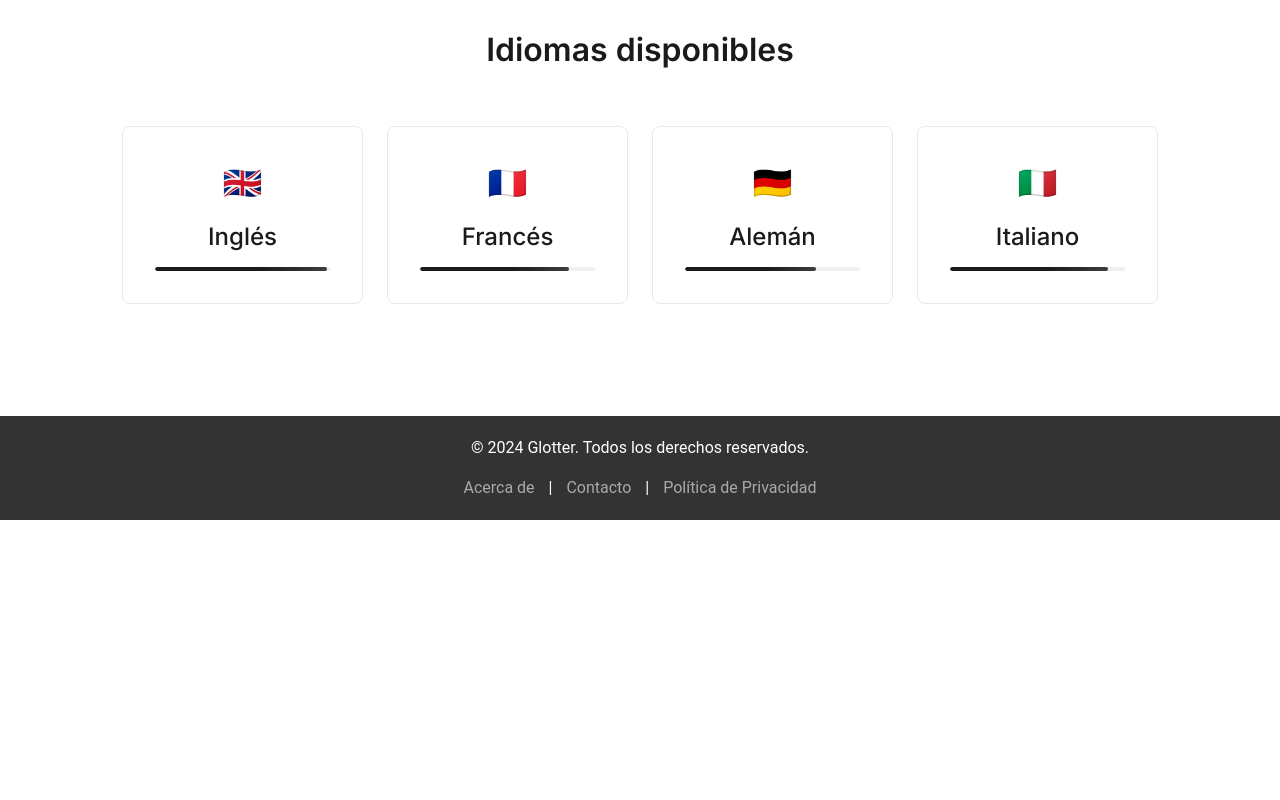
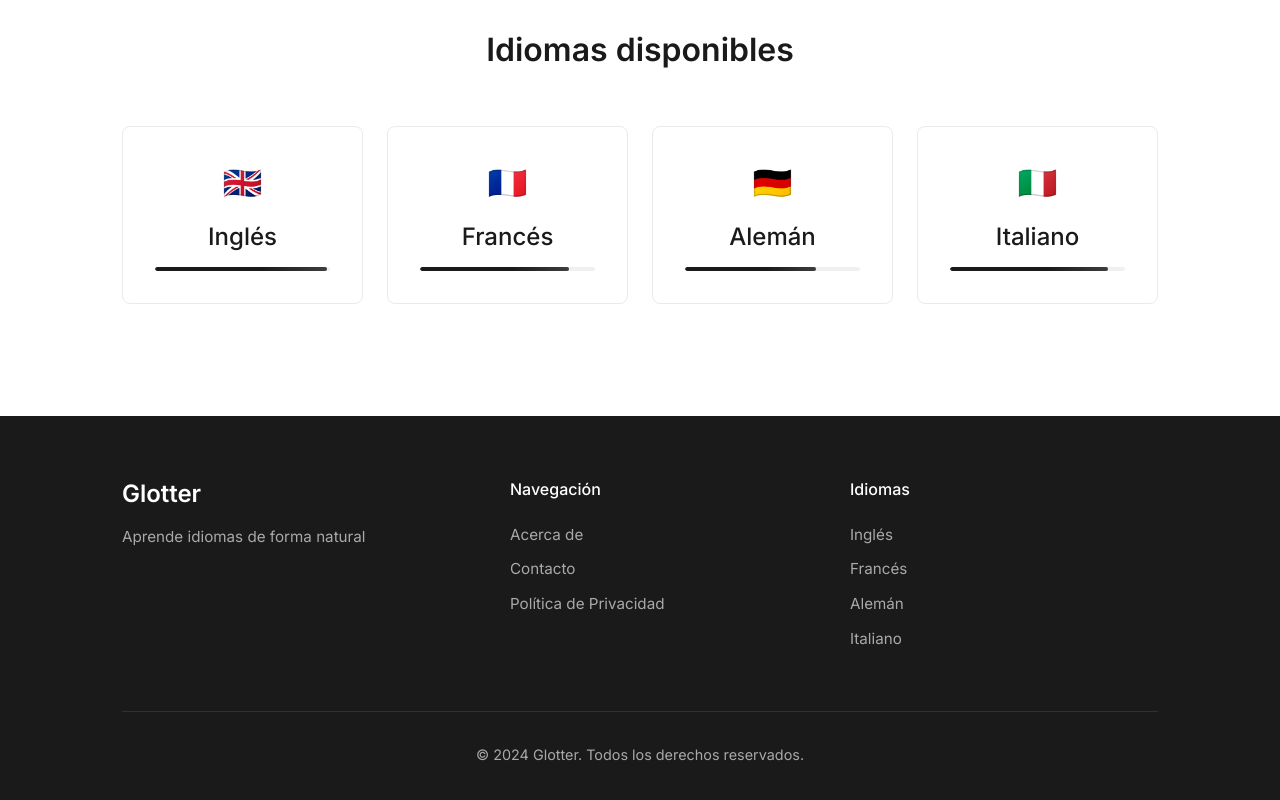
Before and after one commit to carlosrodmor/glotter-language, an Angular app: page / in a window 1280 px wide. Shown: the part 992-1792 px from the top of the page. Before the commit the page ends 1512 px from the top, so only its background shows below. Built offline with nearby package versions, Linux system fonts and the light colour scheme.

Commit message:
footer styles fixed

```diff
--- a/src/app/app.component.html
+++ b/src/app/app.component.html
@@ -1,3 +1,7 @@
-<app-navbar></app-navbar>
-<router-outlet></router-outlet>
-<app-footer></app-footer>
+<div class="app-container">
+  <app-navbar></app-navbar>
+  <main class="main-content">
+    <router-outlet></router-outlet>
+  </main>
+  <app-footer></app-footer>
+</div>
--- a/src/app/app.component.scss
+++ b/src/app/app.component.scss
@@ -2,3 +2,13 @@
   display: block;
   padding-top: 70px;
 }
+
+.app-container {
+  display: flex;
+  flex-direction: column;
+  min-height: 100vh;
+}
+
+.main-content {
+  flex: 1 0 auto;
+}
--- a/src/app/components/footer/footer.component.html
+++ b/src/app/components/footer/footer.component.html
@@ -1,10 +1,28 @@
 <footer class="footer">
-    <div class="footer-content">
-        <p>&copy; {{ currentYear }} Glotter. Todos los derechos reservados.</p>
-        <nav class="footer-links">
-        <a href="/about">Acerca de</a> |
-        <a href="/contact">Contacto</a> |
-        <a href="/privacy">Política de Privacidad</a>
-    </nav>
+    <div class="container">
+        <div class="footer-content">
+            <div class="footer-brand">
+                <h3>Glotter</h3>
+                <p>Aprende idiomas de forma natural</p>
+            </div>
+            <nav class="footer-links">
+                <div class="footer-section">
+                    <h4>Navegación</h4>
+                    <a href="/about">Acerca de</a>
+                    <a href="/contact">Contacto</a>
+                    <a href="/privacy">Política de Privacidad</a>
+                </div>
+                <div class="footer-section">
+                    <h4>Idiomas</h4>
+                    <a href="/english">Inglés</a>
+                    <a href="/french">Francés</a>
+                    <a href="/german">Alemán</a>
+                    <a href="/italian">Italiano</a>
+                </div>
+            </nav>
+        </div>
+        <div class="footer-bottom">
+            <p>&copy; {{ currentYear }} Glotter. Todos los derechos reservados.</p>
+        </div>
     </div>
 </footer>
--- a/src/app/components/footer/footer.component.scss
+++ b/src/app/components/footer/footer.component.scss
@@ -1,34 +1,96 @@
+@import url('https://fonts.googleapis.com/css2?family=Inter:wght@300;400;500;600;700&display=swap');
+
 body {
   display: grid;
   grid-template-rows: 1fr auto;
   min-height: 100vh;
   margin: 0;
 }
-footer {
-  background-color: #333;
+
+.footer {
+  background-color: #1a1a1a;
   color: #fff;
-  padding: 20px;
-  text-align: center;
+  padding: 4rem 0 2rem;
+  font-family: 'Inter', sans-serif;
+  flex-shrink: 0;
 }
 
-.footer {
-  background-color: #333;
-  color: #fff;
-  padding: 20px;
-  text-align: center;
-}
-.footer-content {
-  max-width: 1000px;
+.container {
+  max-width: 1100px;
   margin: 0 auto;
+  padding: 0 2rem;
 }
 
-.footer-links a {
-  color: #a9a9a9;
-  margin: 0 10px;
-  text-decoration: none;
+.footer-content {
+  display: grid;
+  grid-template-columns: 1fr 2fr;
+  gap: 4rem;
+  margin-bottom: 3rem;
 }
 
-.footer-links a:hover {
-  color: #fff;
-  text-decoration: underline;
+.footer-brand {
+  h3 {
+    font-size: 1.5rem;
+    font-weight: 600;
+    margin-bottom: 1rem;
+  }
+
+  p {
+    color: #a9a9a9;
+    font-size: 0.95rem;
+    line-height: 1.6;
+  }
 }
+
+.footer-links {
+  display: grid;
+  grid-template-columns: repeat(2, 1fr);
+  gap: 2rem;
+
+  .footer-section {
+    display: flex;
+    flex-direction: column;
+
+    h4 {
+      font-size: 1rem;
+      font-weight: 500;
+      margin-bottom: 1.5rem;
+      color: #fff;
+    }
+
+    a {
+      color: #a9a9a9;
+      text-decoration: none;
+      margin-bottom: 0.75rem;
+      transition: all 0.3s ease;
+      font-size: 0.95rem;
+
+      &:hover {
+        color: #fff;
+        transform: translateX(5px);
+      }
+    }
+  }
+}
+
+.footer-bottom {
+  padding-top: 2rem;
+  border-top: 1px solid rgba(255,255,255,0.1);
+  text-align: center;
+
+  p {
+    color: #a9a9a9;
+    font-size: 0.9rem;
+  }
+}
+
+@media (max-width: 768px) {
+  .footer-content {
+    grid-template-columns: 1fr;
+    gap: 2rem;
+  }
+
+  .footer-links {
+    grid-template-columns: 1fr;
+  }
+}
```
